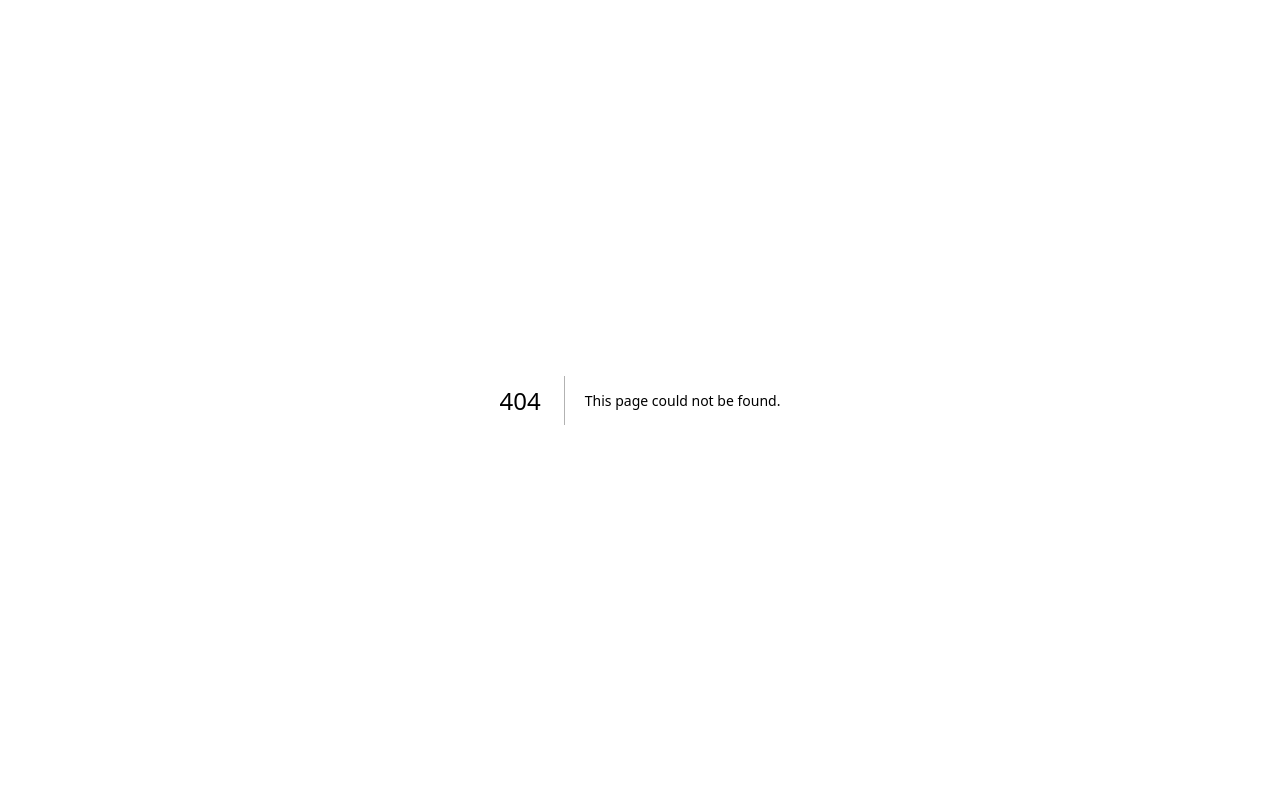
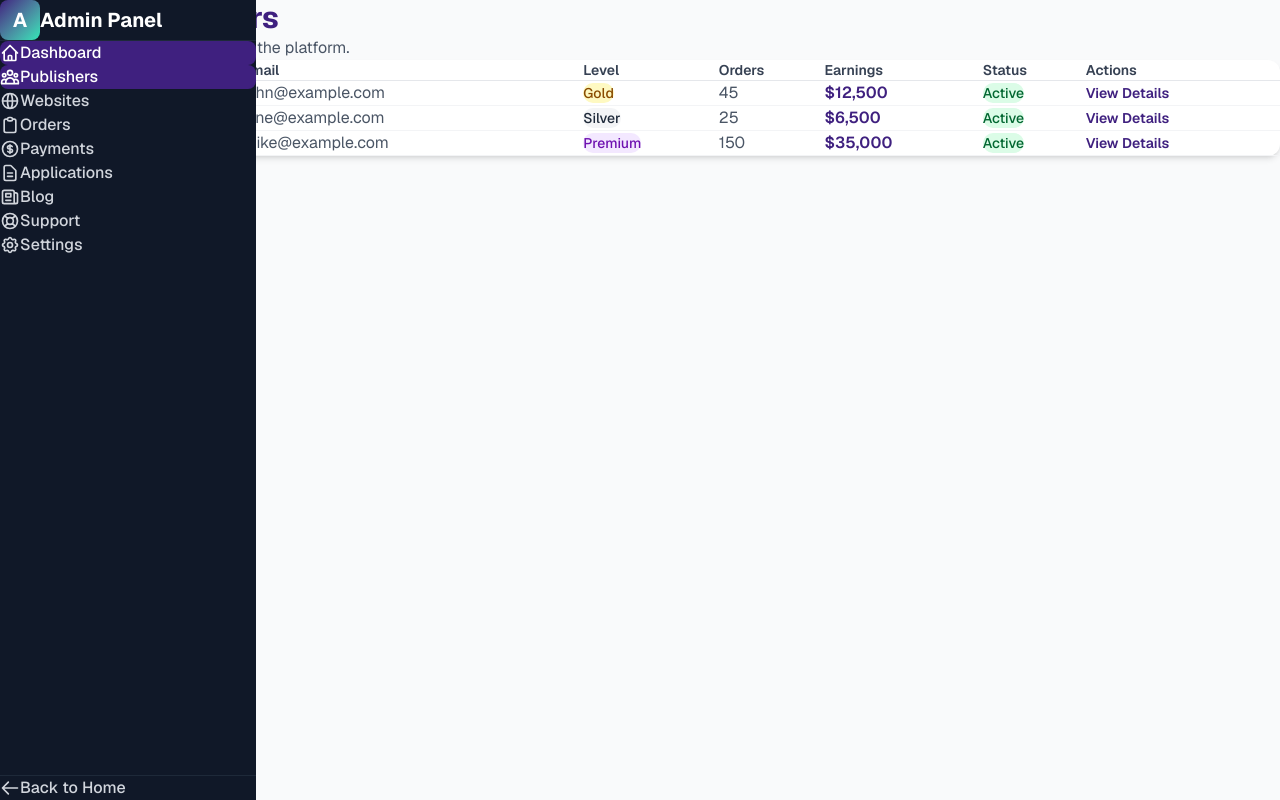
Before and after one commit to ESRAILHAQUE/publisherauthority-frontend, a Next.js app: page /admin/publishers in a window 1280 px wide. Before the commit this address had no page. Built offline with nearby package versions, Linux system fonts and the light colour scheme.

Commit message:
Admin: Create publishers management page

```diff
--- /dev/null
+++ b/app/admin/publishers/page.tsx
@@ -0,0 +1,60 @@
+import React from 'react';
+import { Card } from '@/components/shared/Card';
+import { Badge } from '@/components/shared/Badge';
+import { Button } from '@/components/shared/Button';
+
+export default function AdminPublishersPage() {
+  const publishers = [
+    { id: 1, name: 'John Doe', email: 'john@example.com', level: 'Gold', orders: 45, earnings: 12500, status: 'Active' },
+    { id: 2, name: 'Jane Smith', email: 'jane@example.com', level: 'Silver', orders: 25, earnings: 6500, status: 'Active' },
+    { id: 3, name: 'Mike Johnson', email: 'mike@example.com', level: 'Premium', orders: 150, earnings: 35000, status: 'Active' },
+  ];
+
+  return (
+    <div className="space-y-8">
+      <div>
+        <h1 className="text-3xl font-bold text-[#3F207F] mb-2">Manage Publishers</h1>
+        <p className="text-gray-600">View and manage all publishers on the platform.</p>
+      </div>
+
+      <Card>
+        <div className="overflow-x-auto">
+          <table className="w-full">
+            <thead>
+              <tr className="border-b border-gray-200">
+                <th className="text-left py-3 px-4 text-sm font-semibold text-gray-700">Name</th>
+                <th className="text-left py-3 px-4 text-sm font-semibold text-gray-700">Email</th>
+                <th className="text-left py-3 px-4 text-sm font-semibold text-gray-700">Level</th>
+                <th className="text-left py-3 px-4 text-sm font-semibold text-gray-700">Orders</th>
+                <th className="text-left py-3 px-4 text-sm font-semibold text-gray-700">Earnings</th>
+                <th className="text-left py-3 px-4 text-sm font-semibold text-gray-700">Status</th>
+                <th className="text-left py-3 px-4 text-sm font-semibold text-gray-700">Actions</th>
+              </tr>
+            </thead>
+            <tbody>
+              {publishers.map((publisher) => (
+                <tr key={publisher.id} className="border-b border-gray-100 hover:bg-gray-50 transition-colors">
+                  <td className="py-4 px-4 font-medium text-gray-900">{publisher.name}</td>
+                  <td className="py-4 px-4 text-gray-600">{publisher.email}</td>
+                  <td className="py-4 px-4">
+                    <Badge variant={publisher.level === 'Premium' ? 'purple' : publisher.level === 'Gold' ? 'warning' : 'default'}>
+                      {publisher.level}
+                    </Badge>
+                  </td>
+                  <td className="py-4 px-4 text-gray-600">{publisher.orders}</td>
+                  <td className="py-4 px-4 font-semibold text-[#3F207F]">${publisher.earnings.toLocaleString()}</td>
+                  <td className="py-4 px-4">
+                    <Badge variant="success">{publisher.status}</Badge>
+                  </td>
+                  <td className="py-4 px-4">
+                    <Button variant="ghost" size="sm">View Details</Button>
+                  </td>
+                </tr>
+              ))}
+            </tbody>
+          </table>
+        </div>
+      </Card>
+    </div>
+  );
+}
```
